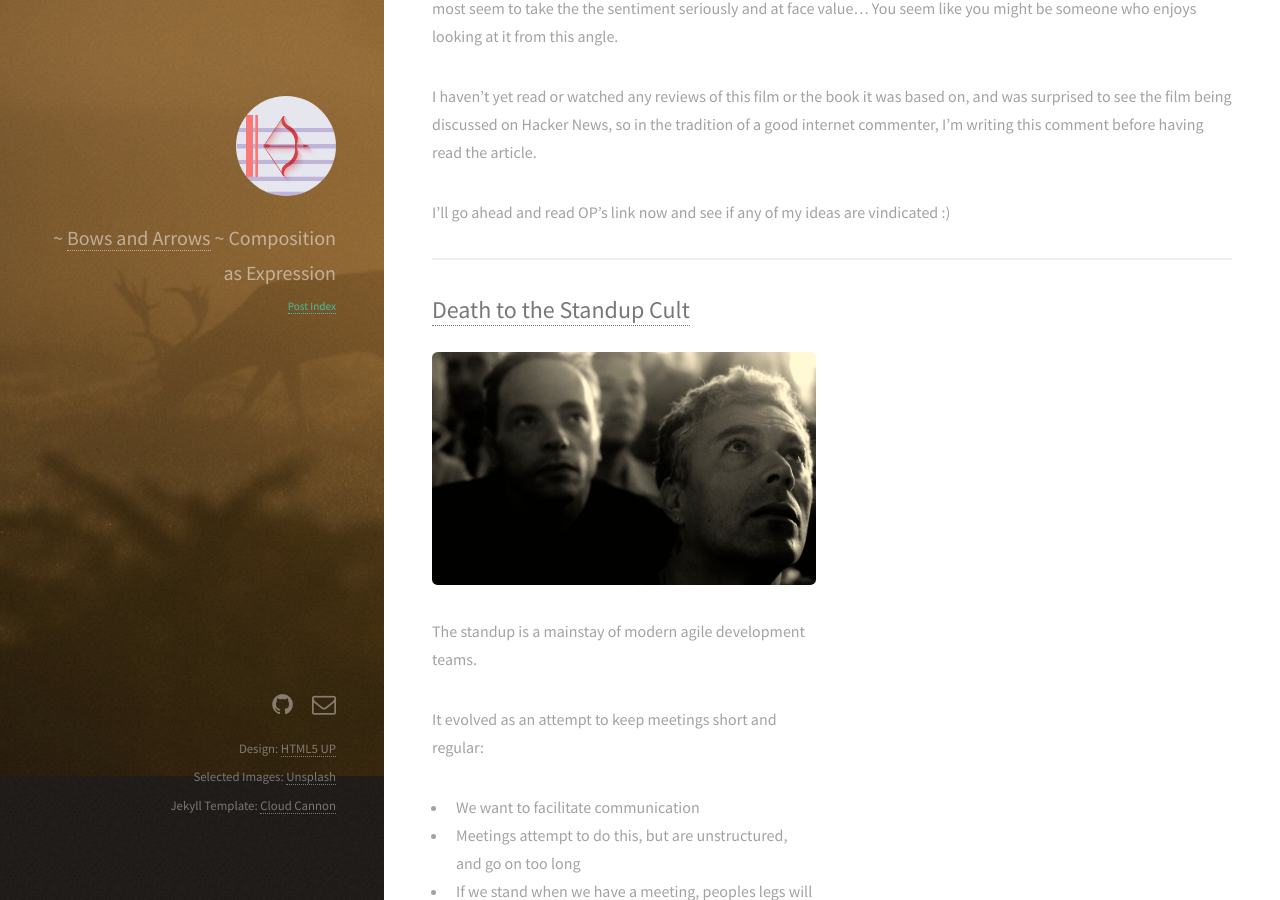
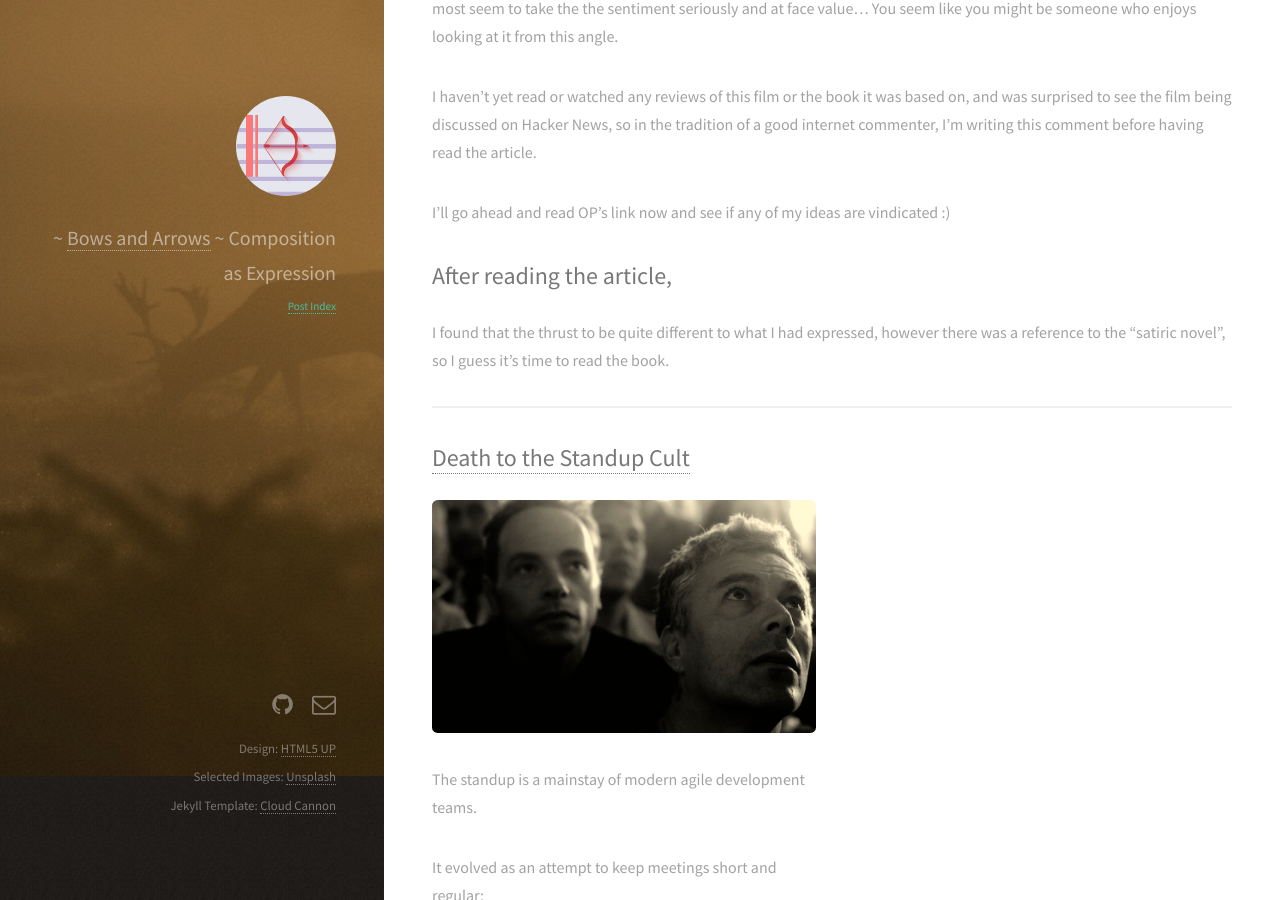
Before and after one commit to sordina/sordina.github.io, a Jekyll site: the page built from _posts/2016-02-02-1454335245-barry-lyndon-is-a-comedy.markdown, in a window 1280 px wide and 900 px high, scrolled down 2477 px. Built offline with Jekyll 4.4.1, drawn with Linux system fonts in a browser that asks for light colours.

Commit message:
postscript for bl

```diff
--- a/_posts/2016-02-02-1454335245-barry-lyndon-is-a-comedy.markdown
+++ b/_posts/2016-02-02-1454335245-barry-lyndon-is-a-comedy.markdown
@@ -94,3 +94,9 @@ tradition of a good internet commenter, I'm writing this comment before having
 read the article.
 
 I'll go ahead and read OP's link now and see if any of my ideas are vindicated :)
+
+## After reading the article,
+
+I found that the thrust to be quite different to what I had expressed, however
+there was a reference to the "satiric novel", so I guess it's time to read the
+book.
```
Also changed, not shown: _drafts/postmortem.markdown (+6 -1 lines).
